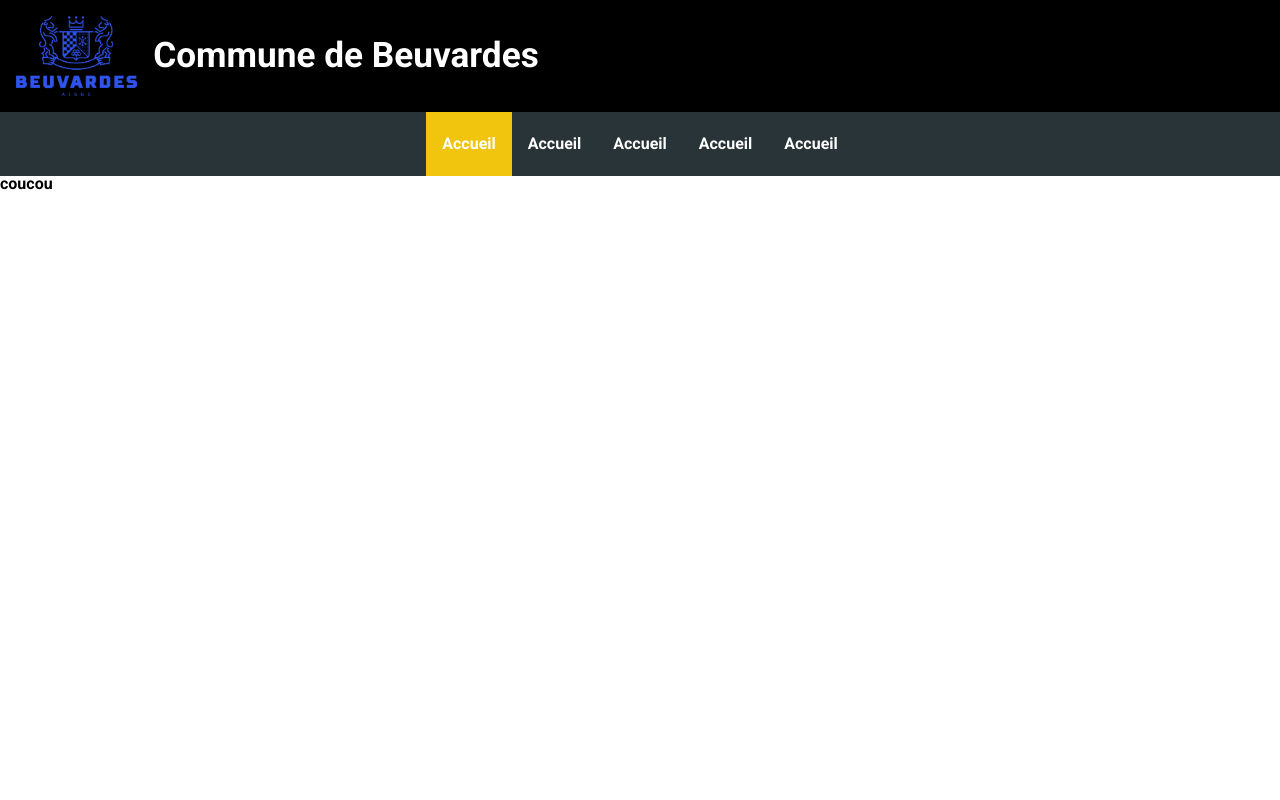
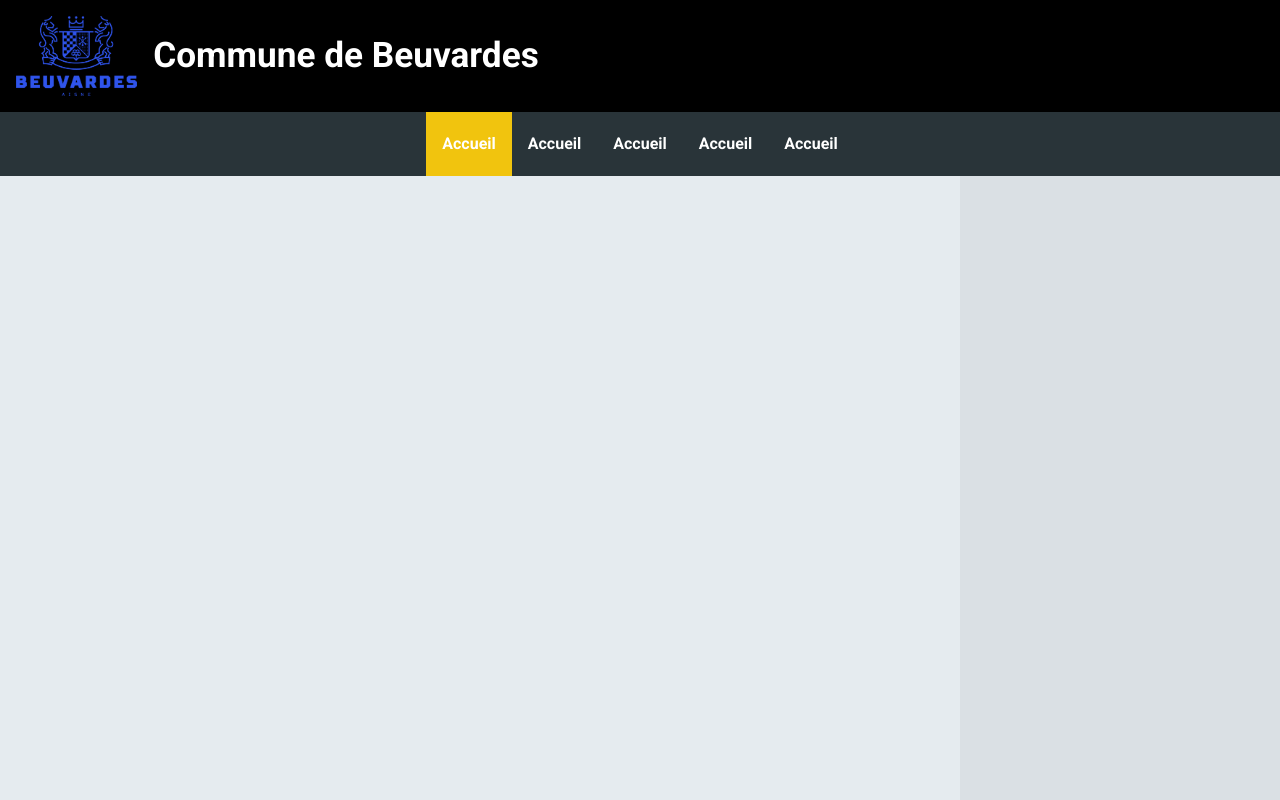
Before and after one commit to JeremyThiebaut/Mairie-Beuvardes, a Next.js app: page / in a window 1280 px wide. Shown: the top 800 px of the page. Built offline with nearby package versions, Linux system fonts and the light colour scheme.

Commit message:
add style and typescript

```diff
--- a/components/BackToTopButton/index.tsx
+++ b/components/BackToTopButton/index.tsx
@@ -3,7 +3,7 @@ import { FontAwesomeIcon } from "@fortawesome/react-fontawesome";
 import { faAngleUp } from "@fortawesome/free-solid-svg-icons";
 import styles from "./style.module.scss";
 
-const BackToTopButton = () => {
+const BackToTopButton: React.FC = () => {
   const [backToTopButton, setBackToTopButton] = useState(false);
 
   useEffect(() => {
--- a/components/Footer/index.tsx
+++ b/components/Footer/index.tsx
@@ -1,7 +1,7 @@
 import Link from "next/link";
 import styles from "./style.module.scss";
 
-const Footer = () => {
+const Footer: React.FC = () => {
     return (
         <div className={styles.footer}>
             <div className={styles.footer__hour}>
--- a/components/Header/index.tsx
+++ b/components/Header/index.tsx
@@ -3,7 +3,7 @@ import styles from "./style.module.scss"
 import logo from "../../public/logo-beuvardes-bleu.png"
 import Link from "next/link"
 
-const Header = () => {
+const Header: React.FC = () => {
     return (
         <>
             <div className={styles.header}>
--- a/components/MyLayout/index.tsx
+++ b/components/MyLayout/index.tsx
@@ -1,15 +1,20 @@
 import BackToTopButton from "../BackToTopButton";
 import Footer from "../Footer";
 import Header from "../Header";
-import Navbar from "../Navbar";
+// import Navbar from "../Navbar";
 
-const MyLayout = ({ children }: { children: React.ReactNode; }) => {
+
+interface MyLayoutProps {
+  children: React.ReactNode;
+}
+
+const MyLayout: React.FC<MyLayoutProps> = ({ children }) => {
   return (
     <>
       <Header />
-      <Navbar />
+      {/* <Navbar /> */}
       {children}
-      <BackToTopButton />
+      {/* <BackToTopButton /> */}
       <Footer />
     </>
   );
--- a/components/Navbar/index.tsx
+++ b/components/Navbar/index.tsx
@@ -1,7 +1,7 @@
 import Link from "next/link"
 import styles from "./styles.module.scss"
 
-const Navbar = () => {
+const Navbar: React.FC = () => {
     return (
         <>
             <div className={styles.navbar}>
--- a/components/Navbar/styles.module.scss
+++ b/components/Navbar/styles.module.scss
@@ -1,5 +1,7 @@
 .navbar {
   background-color: #293439;
+  position: sticky;
+  top: 0;
   height: 4rem;
   width: 100svw;
   display: flex;
--- a/pages/index.tsx
+++ b/pages/index.tsx
@@ -1,16 +1,26 @@
 import Head from 'next/head'
-import styles from '@/styles/Home.module.css'
+import styles from '@/styles/Home.module.scss'
+import Navbar from '@/components/Navbar';
 
-export default function Home() {
+const Home: React.FC = () => {
   return (
     <>
       <Head>
-        <title>Create Next App</title>
+        <title>Commune de Beuvardes</title>
         <meta name="description" content="Generated by create next app" />
         <meta name="viewport" content="width=device-width, initial-scale=1" />
         <link rel="icon" href="/favicon.ico" />
       </Head>
-      <div className={styles.home}>coucou</div>
+      <div className={styles.home}>
+        <Navbar />
+        <div className={styles.home__container}>
+
+          <div className={styles.home__left}></div>
+          <div className={styles.home__right}></div>
+        </div>
+      </div>
     </>
   )
 }
+
+export default Home;
--- a/styles/Home.module.css
+++ /dev/null
@@ -1,3 +0,0 @@
-.home {
-  height: 100svh;
-}
--- /dev/null
+++ b/styles/Home.module.scss
@@ -0,0 +1,20 @@
+.home {
+  height: 100svh;
+
+  &__container {
+    display: flex;
+    height: calc(100% - 4rem);
+  }
+
+  &__left {
+    height: 100%;
+    width: 75%;
+    background-color: #e5ebef;
+  }
+
+  &__right {
+    height: 100%;
+    width: 25%;
+    background-color: #dae0e4;
+  }
+}
```
Also changed, not shown: components/BackToTopButton/style.module.scss (+47 -0 lines).
